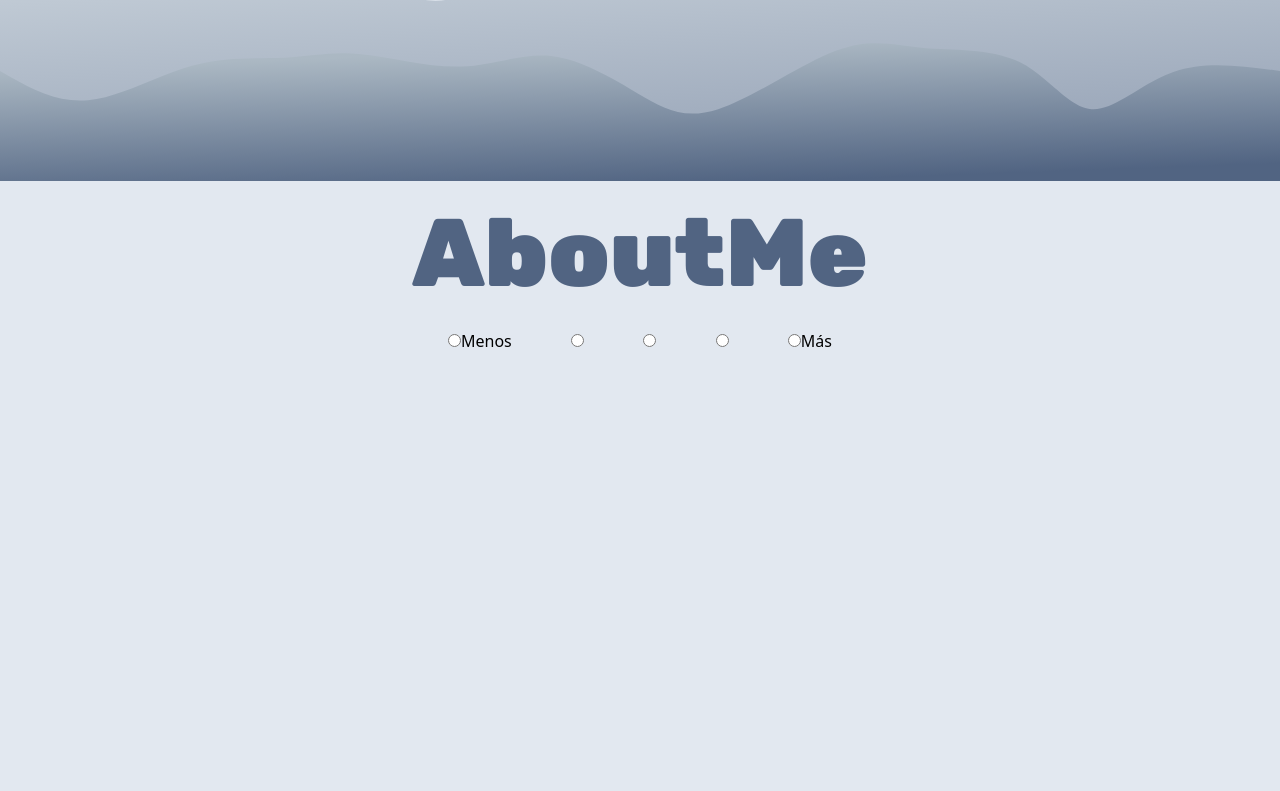
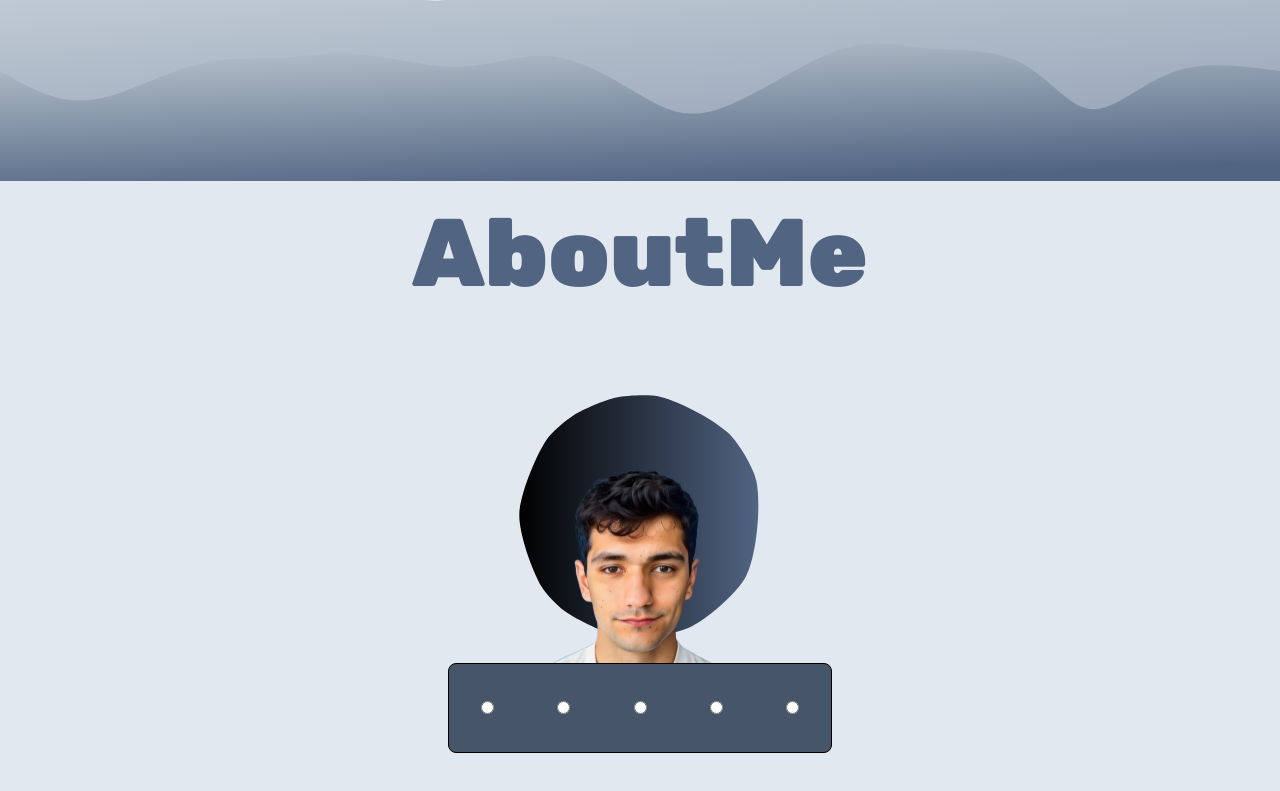
Before and after one commit to MacDuki/Portfolio2.0, a React (Vite) app: page / in a window 1280 px wide. Shown: the part 2209-3000 px from the top of the page. Built offline with nearby package versions, Linux system fonts and the light colour scheme.

Commit message:
Animo foto de perfil

```diff
--- a/src/Components/AboutMe/AboutForm.jsx
+++ b/src/Components/AboutMe/AboutForm.jsx
@@ -3,6 +3,8 @@ import { useContext, useState } from "react";
 import { IoIosClose } from "react-icons/io";
 import { generalContext } from "../../Context/GeneralContext";
 import styles from "./AnimatedParagraph.module.css";
+import profileStyles from "./profileStyle.module.css";
+
 function AboutForm() {
 	const { parrafo1, parrafo2, parrafo3, parrafo4, parrafo5 } =
 		useContext(generalContext);
@@ -11,7 +13,6 @@ function AboutForm() {
 	const [isVisible, setIsVisible] = useState(false);
 	const [heightP, setHeightP] = useState("");
 	let value;
-	let heightValue;
 	function handleOptionChange(event) {
 		value = event.target.value;
 		if (selectedOption === value) {
@@ -51,8 +52,11 @@ function AboutForm() {
 	}
 
 	return (
-		<>
-			{isVisible && (
+		<motion.div
+			className='flex flex-col items-center w-5/6 h-auto justify-center'
+			layout>
+			{isVisible ? (
+				<div className='text-6xl flex w-full items-center justify-center'>
 					<IoIosClose
 						onClick={() => {
 							setSelectedOption("");
@@ -60,12 +64,34 @@ function AboutForm() {
 							setHeightP("");
 							setIsVisible(false);
 						}}
-					className='mt-36 text-6xl '
 					/>
+				</div>
+			) : (
+				<AnimatePresence>
+					<motion.div
+						initial={{ y: 100 }}
+						animate={{ y: 0 }}
+						exit={{ y: -100, opacity: 0 }}
+						transition={{ ease: "easeOut", duration: 0.5 }}
+						className='w-96 relative h-auto '
+						style={{
+							backgroundImage: "url('src/assets/circleProfileContainer.svg')",
+							backgroundRepeat: "no-repeat",
+							backgroundSize: "contain",
+							backgroundPosition: "center",
+						}}>
+						<img
+							alt=' '
+							className={`relative  mt-14  w-full  h-auto ${profileStyles.floatPicture} `}
+							src='src\assets\circle profile.png'
+						/>
+					</motion.div>
+				</AnimatePresence>
 			)}
-			<div className='w-96 h-20 flex items-center '>
-				<div className='text-center w-full border-none'>
-					<div className=' flex justify-between'>
+
+			<div className=' w-full h-20 flex items-center justify-center md:w-96'>
+				<div className='text-center flex items-center justify-center w-full border-none'>
+					<div className=' border border-black bg-slate-600 p-8 z-50 rounded-lg flex justify-between w-full'>
 						<div className=''>
 							<input
 								className='shortest'
@@ -77,9 +103,6 @@ function AboutForm() {
 								onChange={handleOptionChange}
 								onClick={handleOptionChange}
 							/>
-							<label htmlFor='radio-button-shortest'>
-								<span className='span-form'>Menos</span>
-							</label>
 						</div>
 						<div className=''>
 							<input
@@ -128,9 +151,6 @@ function AboutForm() {
 								onChange={handleOptionChange}
 								onClick={handleOptionChange}
 							/>
-							<label htmlFor='radio-button-longest'>
-								<span className='span-form'>Más</span>
-							</label>
 						</div>
 					</div>
 				</div>
@@ -138,15 +158,16 @@ function AboutForm() {
 			<AnimatePresence>
 				{isVisible && (
 					<motion.div
-						initial={{ x: -500 }}
-						animate={{ x: 0 }}
-						exit={{ x: 1000 }}
-						className={`flex items-center mt-8 w-96 ${heightP} border border-black rounded-lg overflow-hidden ${styles.paragraph} `}>
+						initial={{ y: -100 }}
+						animate={{ y: 0 }}
+						exit={{ x: 300, opacity: 0 }}
+						transition={{ ease: "easeOut", duration: 0.5 }}
+						className={`flex items-center mt-8 w-full mx-6  ${heightP} border border-black rounded-lg overflow-hidden ${styles.paragraph} `}>
 						<p className='px-2 py-4'>{parrafo}</p>
 					</motion.div>
 				)}
 			</AnimatePresence>
-		</>
+		</motion.div>
 	);
 }
 
--- a/src/Components/AboutMe/AboutMe.jsx
+++ b/src/Components/AboutMe/AboutMe.jsx
@@ -14,7 +14,7 @@ function AboutMe() {
 					mass: 4,
 					duration: 0.1,
 				}}
-				className='mt-6 text-6xl mx-auto font-tittle font-bold text-bgWaveLight md:text-8xl '>
+				className='mt-6 mb-16 text-6xl mx-auto font-tittle font-bold text-bgWaveLight md:text-8xl '>
 				AboutMe
 			</motion.h2>
 			<AboutForm />
--- /dev/null
+++ b/src/Components/AboutMe/profileStyle.module.css
@@ -0,0 +1,17 @@
+.floatPicture {
+	animation-name: ani-floatP;
+	animation-duration: 3s;
+	animation-iteration-count: infinite;
+	animation-timing-function: ease-in-out;
+}
+@keyframes ani-floatP {
+	100% {
+		transform: translate(0, 0px);
+	}
+	50% {
+		transform: translate(0, 15px);
+	}
+	0% {
+		transform: translate(0, 0px);
+	}
+}
```
Also changed, not shown: src/assets/circle profile.png (added), src/assets/circleProfileContainer.svg (added). Lines whose indentation alone changed are shown as unchanged.
